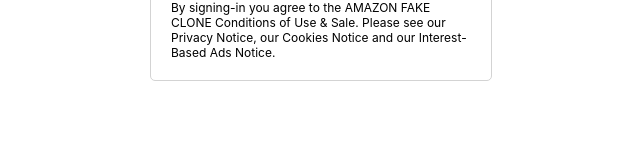
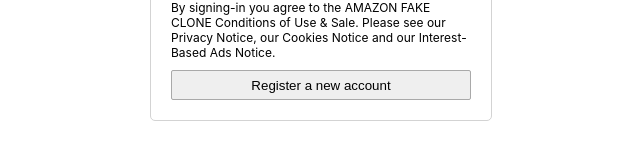
Before and after one commit to PhatNguyen203/amazon-clone, a React (Create React App) app in the folder amazon-clone/: page /login in a window 1280 px wide. Shown: the part 388-548 px from the top of the page, without its empty margins (319-959 px from the left). Built offline with nearby package versions, Linux system fonts and the light colour scheme.

Commit message:
working with login and resiger using firebase auth

```diff
--- a/amazon-clone/src/Login.js
+++ b/amazon-clone/src/Login.js
@@ -1,18 +1,38 @@
 import React, {useState} from 'react';
 import './login.css';
-import {Link} from 'react-router-dom';
-
-
+import {Link, useHistory} from 'react-router-dom';
+import {auth} from './firebase';
 
 const Login = () => {
 
     const [email,setEmail] = useState('')
     const [password, setPassword] = useState('')
+    const history = useHistory();
 
     const signIn = e => {
-        e.preventDefault();
+        e.preventDefault()
+        auth
+            .signInWithEmailAndPassword(email,password)
+            .then(auth => {
+                if(auth){
+                    history.push('/')
+                }
+            })
+            .catch(error => alert(error.message))
     }
 
+    const register = e => {
+        e.preventDefault()
+        auth
+            .createUserWithEmailAndPassword(email,password)
+            .then(auth => {
+                if(auth){
+                    console.log(auth)
+                    history.push('/')
+                }
+            })
+            .catch(error => alert(error.message))
+    }
     return(
         <div className='login'>
              <Link to='/'>
@@ -32,11 +52,11 @@
 
                     <button type='submit' onClick= { signIn }  className='login__signInButton'>Sign In</button>
                 </form>
-
                 <p>
                     By signing-in you agree to the AMAZON FAKE CLONE Conditions of Use & Sale. Please
                     see our Privacy Notice, our Cookies Notice and our Interest-Based Ads Notice.
                 </p>
+                <button type='submit' onClick= { register }  className='login__registerButton'>Register a new account</button>
             </div>
         </div>
     )
```
